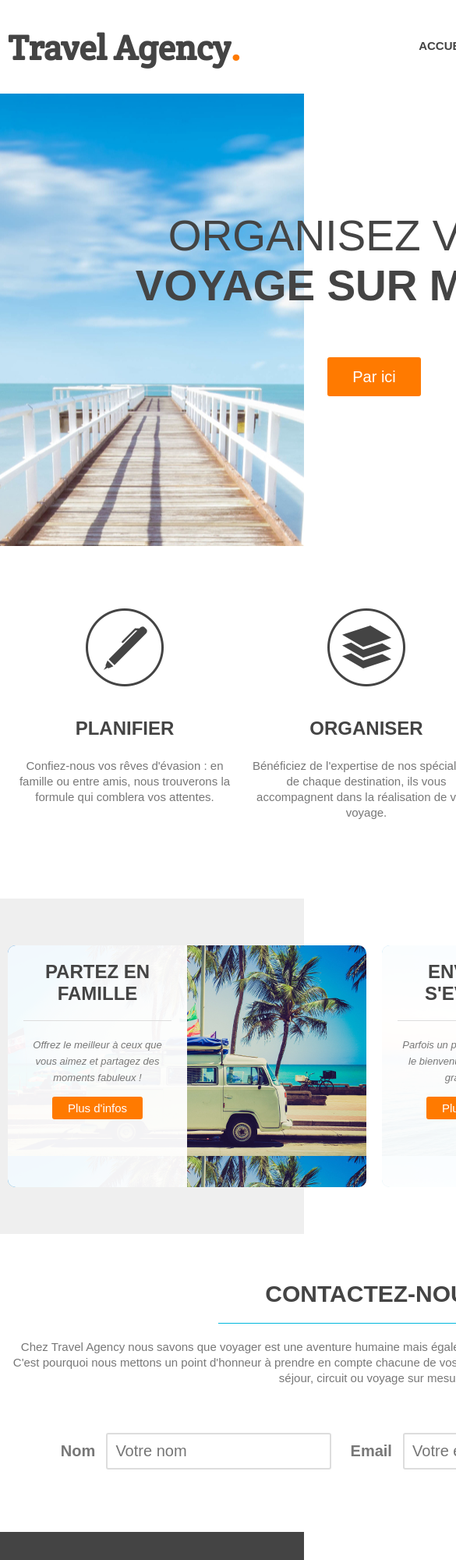
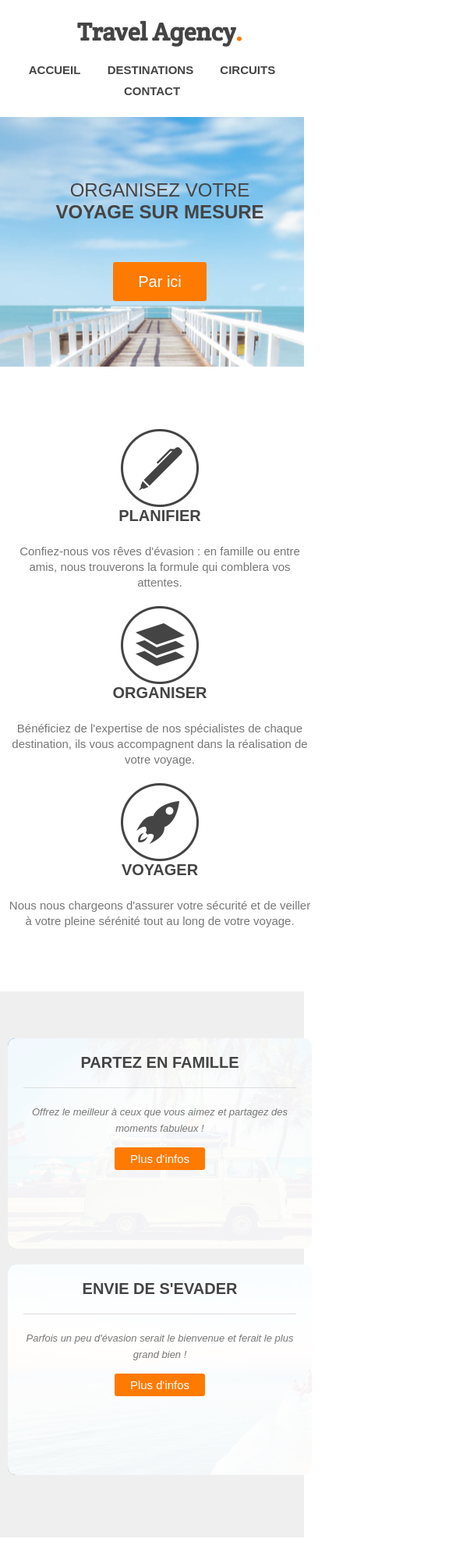
Before and after one commit to EbroVital/Site_vitrine-agence-de-voyage-, a plain HTML site: page index.html in a window 390 px wide. Shown: the top 2000 px of the page at 78% size, 585 px wide, since content can reach past the window. Drawn offline with Linux system fonts and the light colour scheme.

Commit message:
Media queries

```diff
--- a/index.html
+++ b/index.html
@@ -1,5 +1,5 @@
 <!DOCTYPE html>
-<html lang="en">
+<html lang="fr">
 <head>
     <meta charset="UTF-8">
     <meta http-equiv="X-UA-Compatible" content="IE=edge">
--- a/style.css
+++ b/style.css
@@ -227,3 +227,109 @@ footer h1{
     padding-top: 30px;
     color: #777;
 }
+
+/* ===== TABLETTE (max-width: 768px) ===== */
+@media (max-width: 768px) {
+    .wrapper{
+        width: 100%;
+        max-width: 940px;
+    }
+
+    header{
+        height: auto;
+        padding: 20px 0;
+    }
+    header h1{
+        float: none;
+        text-align: center;
+        margin-top: 0;
+    }
+    header nav{
+        float: none;
+        margin-top: 15px;
+        text-align: center;
+    }
+    header nav ul li{
+        display: inline-block;
+        margin: 5px;
+    }
+
+    #main-image{
+        height: 400px;
+    }
+    #main-image h2{
+        font-size: 34px;
+        padding: 100px 20px 40px 20px;
+    }
+
+    #steps ul li{
+        width: 100%;
+        float: none;
+        margin-right: 0;
+        padding-top: 100px;
+    }
+
+    #possibilities article{
+        width: 100%;
+        float: none;
+        margin-bottom: 20px;
+    }
+    #possibilities article:first-child{
+        margin-right: 0;
+    }
+
+    #contact h3{
+        width: 90%;
+    }
+
+    form{
+        display: flex;
+        flex-direction: column;
+        align-items: center;
+    }
+    label{
+        margin-bottom: 8px;
+    }
+    input[type="text"]{
+        width: 80%;
+        margin-bottom: 15px;
+        margin-right: 0;
+    }
+}
+
+/* ===== MOBILE (max-width: 480px) ===== */
+@media (max-width: 480px) {
+    h1{ font-size: 32px; }
+    h2{ font-size: 26px; }
+    h3{ font-size: 22px; }
+    h4{ font-size: 20px; }
+
+    #main-image{
+        height: 320px;
+    }
+    #main-image h2{
+        font-size: 24px;
+        padding: 80px 15px 30px 15px;
+    }
+
+    .overlay{
+        width: 100%;
+        box-sizing: border-box;
+    }
+    #possibilities article{
+        background-size: cover;
+        background-position: center;
+    }
+
+    footer{
+        height: auto;
+        padding: 40px 0;
+    }
+    footer h1{
+        padding-top: 0;
+    }
+
+    input[type="text"]{
+        width: 90%;
+    }
+}
```
